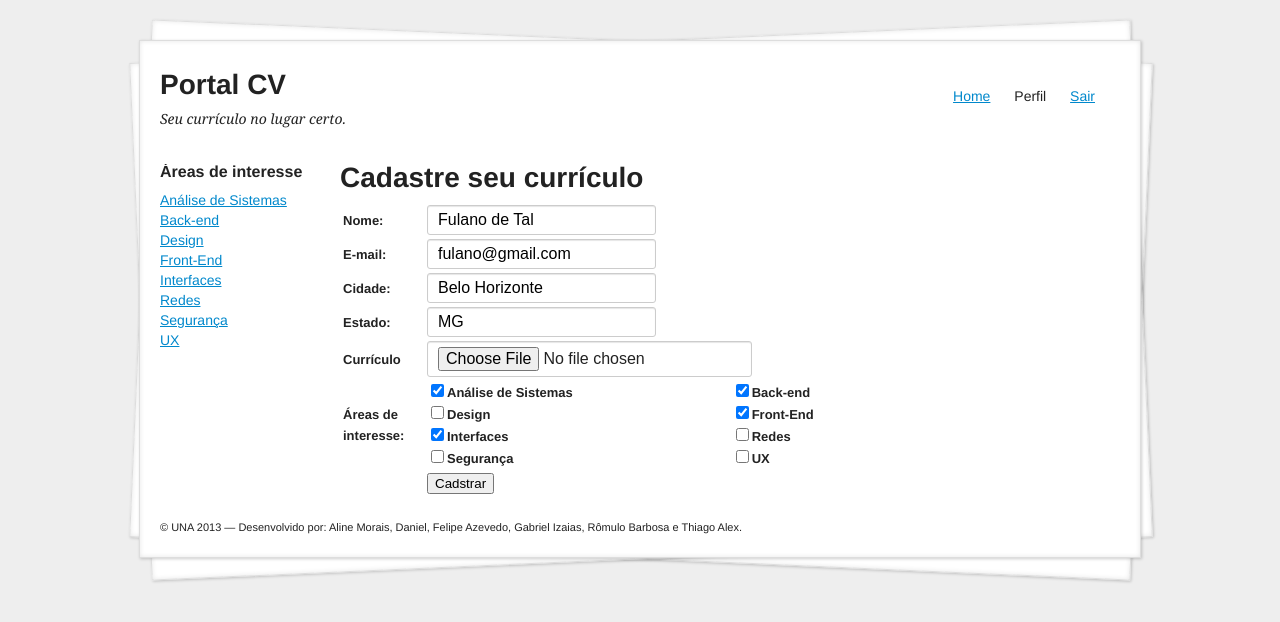
After one commit to tonightsystems/portal-cv, a PHP site: page /perfil.html in a window 1280 px wide. The commit adds this page. Shown: the top 622 px of the page. Run offline with PHP 8.4, Linux system fonts and the light colour scheme.

Commit message:
Adiciona campos na tela de perfil do usuário

```diff
--- a/css/estilos.css
+++ b/css/estilos.css
@@ -155,6 +155,19 @@ label {
 .lista tbody tr:nth-of-type(odd) td {
     background: #f9f9f9;
 }
+.col-label {
+    width: 80px;
+}
+.lista-areas {
+    margin: 0;
+    padding: 0;
+    list-style: none;
+    overflow: hidden;
+}
+.lista-areas li {
+    width: 48%;
+    float: left;
+}
 
 /* BARRA LATERAL */
 #sidebar {
--- a/index.html
+++ b/index.html
@@ -18,7 +18,7 @@
             <ul id="menu">
                 <li class="selecionado"><a href="index.html">Home</a></li>
                 <li class=""><a href="login.html">Login</a></li>
-                <li class=""><a href="lista.html">Lista de currículos</a></li>
+                <li class=""><a href="cadastrar.html">Cadastrar</a></li>
             </ul>
         </header>
         <!-- CONTEÚDO PRINCIPAL -->
--- a/login.html
+++ b/login.html
@@ -19,7 +19,7 @@
             <ul id="menu">
                 <li class=""><a href="index.html">Home</a></li>
                 <li class="selecionado"><a href="login.html">Login</a></li>
-                <li class=""><a href="lista.html">Lista de currículos</a></li>
+                <li class=""><a href="cadastrar.html">Cadastrar</a></li>
             </ul>
         </header>
         <!-- CONTEÚDO PRINCIPAL -->
@@ -42,7 +42,7 @@
             <div id="conteudo">
                 <h1>Login</h1>
                 <p>Acesse o sistema do Portal CV, cadastre seu currículo e suas áreas de interesse e em breve alguma oportunidade vai encontrar você!</p>
-                <form action="cadastrar.html" id="login" method="post" onsubmit="validar(event, this)">
+                <form action="perfil.html" id="login" method="post" onsubmit="validar(event, this)">
                     <table>
                         <tr>
                             <td><label for="i-email">E-mail</label></td>
--- /dev/null
+++ b/perfil.html
@@ -0,0 +1,96 @@
+<!doctype html>
+<html lang="pt-br">
+<head>
+    <meta charset="UTF-8">
+    <title>Portal CV</title>
+    <link rel="stylesheet" href="css/estilos.css">
+    <script type="text/javascript" src="js/scripts.js"></script>
+</head>
+<body>
+    <div id="tudo">
+        <!-- CABEÇALHO -->
+        <header id="cabecalho">
+            <!-- LOGO -->
+            <div id="logo">
+                <h1><a href="index.html" title="Página Inicial">Portal CV</a></h1>
+                <p id="subtitulo">Seu currículo no lugar certo.</p>
+            </div>
+            <!-- MENU -->
+            <ul id="menu">
+                <li class=""><a href="index.html">Home</a></li>
+                <li class="selecionado"><a href="perfil.html">Perfil</a></li>
+                <li class=""><a href="index.html">Sair</a></li>
+
+            </ul>
+        </header>
+        <!-- CONTEÚDO PRINCIPAL -->
+        <div id="meio">
+            <div id="sidebar">
+                <div class="sidebar-box">
+                    <h2 class="sidebar-box-titulo">Áreas de interesse</h2>
+                    <ul class="sidebar-box-lista">
+                        <li><a href="#">Análise de Sistemas</a></li>
+                        <li><a href="#">Back-end</a></li>
+                        <li><a href="#">Design</a></li>
+                        <li><a href="#">Front-End</a></li>
+                        <li><a href="#">Interfaces</a></li>
+                        <li><a href="#">Redes</a></li>
+                        <li><a href="#">Segurança</a></li>
+                        <li><a href="#">UX</a></li>
+                    </ul>
+                </div>
+            </div>
+            <div id="conteudo">
+                <h1>Cadastre seu currículo</h1>
+                <form action="listar.html" method="post" id="cadastrar" onsubmit="validar(event, this)">
+                    <table>
+                        <tr>
+                            <td class="col-label"><label for="i-nome">Nome:</label></td>
+                            <td class="col-input"><input type="text" name="nome" title="Nome" class="input" value="Fulano de Tal"></td>
+                        </tr>
+                        <tr>
+                            <td><label for="i-email">E-mail:</label></td>
+                            <td><input type="text" name="email" title="E-mail" class="input" value="fulano@gmail.com"></td>
+                        </tr>
+                        <tr>
+                            <td><label for="i-cidade">Cidade:</label></td>
+                            <td><input type="text" name="cidade" title="Cidade" class="input" value="Belo Horizonte"></td>
+                        </tr>
+                        <tr>
+                            <td><label for="i-estado">Estado:</label></td>
+                            <td><input type="text" name="estado" title="Estado" class="input" value="MG"></td>
+                        </tr>
+                        <tr>
+                            <td><label for="i-curriculo">Currículo</label></td>
+                            <td><input type="file" class="input" title="Currículo"></td>
+                        </tr>
+                        <tr>
+                            <td><label for="i-estado">Áreas de interesse:</label></td>
+                            <td>
+                                <ul class="lista-areas">
+                                    <li><input type="checkbox" name="area" value="area-1" id="area-1" checked><label for="area-1">Análise de Sistemas</label></li>
+                                    <li><input type="checkbox" name="area" value="area-2" id="area-2" checked><label for="area-2">Back-end</label></li>
+                                    <li><input type="checkbox" name="area" value="area-3" id="area-3"><label for="area-3">Design</label></li>
+                                    <li><input type="checkbox" name="area" value="area-4" id="area-4" checked><label for="area-4">Front-End</label></li>
+                                    <li><input type="checkbox" name="area" value="area-5" id="area-5" checked><label for="area-5">Interfaces</label></li>
+                                    <li><input type="checkbox" name="area" value="area-6" id="area-6"><label for="area-6">Redes</label></li>
+                                    <li><input type="checkbox" name="area" value="area-7" id="area-7"><label for="area-7">Segurança</label></li>
+                                    <li><input type="checkbox" name="area" value="area-8" id="area-8"><label for="area-8">UX</label></li>
+                                </ul>
+                            </td>
+                        </tr>
+                        <tr>
+                            <td></td>
+                            <td><input type="submit" value="Cadstrar"></td>
+                        </tr>
+                    </table>
+                </form>
+            </div>
+        </div>
+        <!-- RODAPE -->
+        <footer id="rodape">
+            <p>&copy; UNA 2013 &mdash; Desenvolvido por: Aline Morais, Daniel, Felipe Azevedo, Gabriel Izaias, Rômulo Barbosa e Thiago Alex.</p>
+        </footer>
+    </div>
+</body>
+</html>
```
Also changed, not shown: cadastrar.html (deleted, +0 -69 lines).
